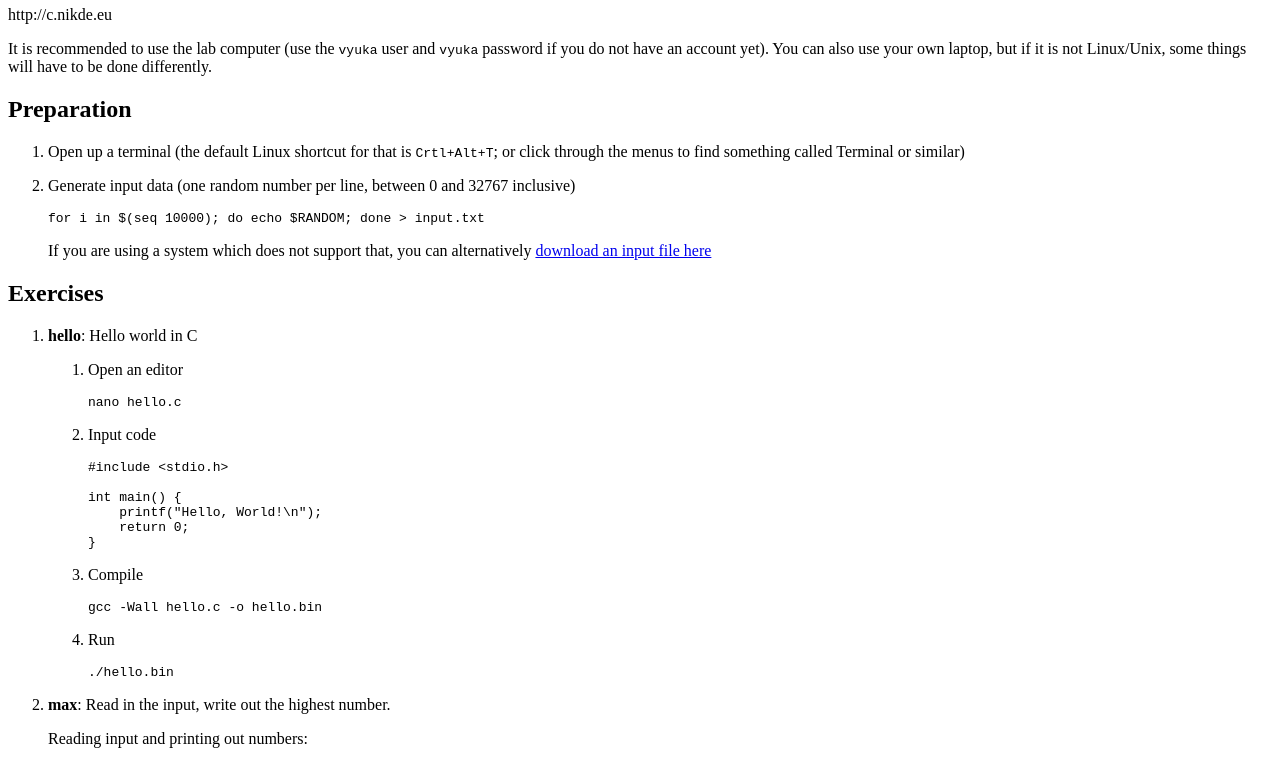
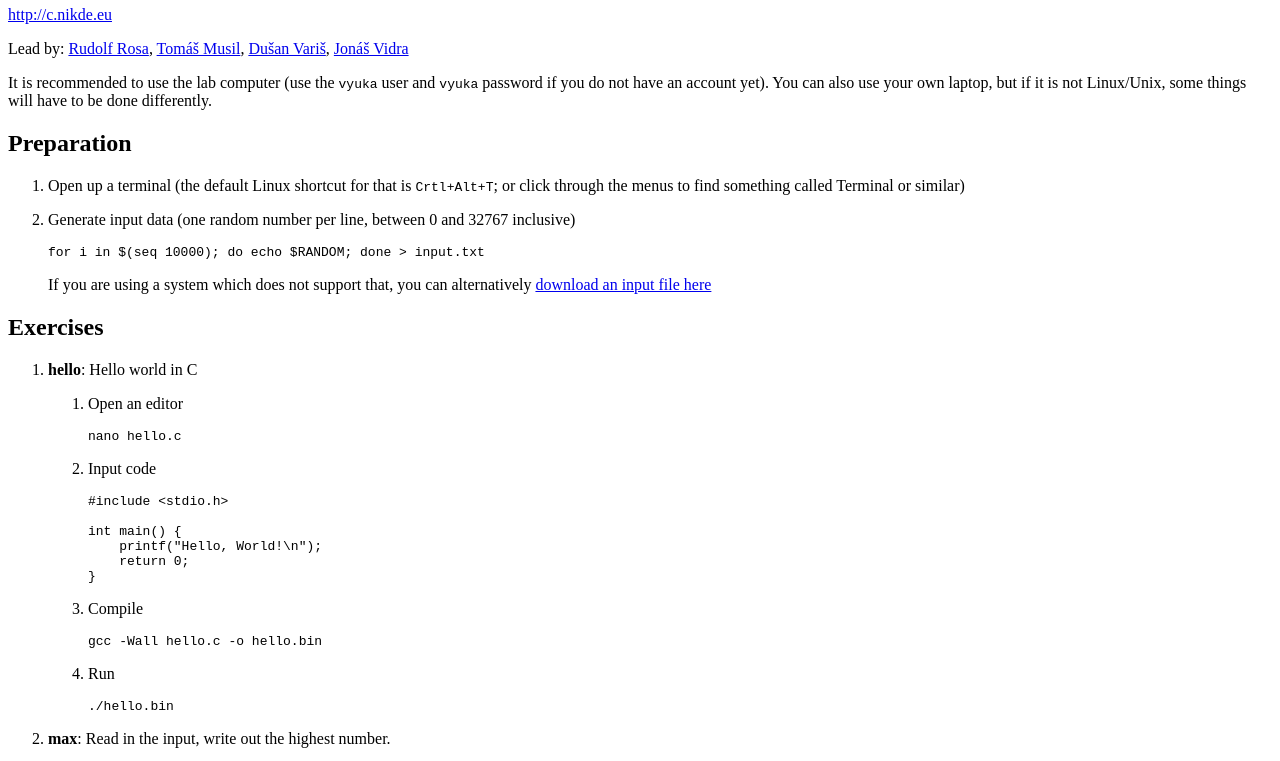
Before and after one commit to ptakopysk/mgrnalej, a plain HTML site: page docs/index.html in a window 1280 px wide. Shown: the part 60-821 px from the top of the page. Drawn offline with Linux system fonts and the light colour scheme.

Commit message:
contacts

```diff
--- a/docs/index.html
+++ b/docs/index.html
@@ -1,6 +1,12 @@
 <h1>Programming Check-up</h1>
 
-<p>http://c.nikde.eu</p>
+<p><a href="http://c.nikde.eu">http://c.nikde.eu</a></p>
+
+<p>Lead by:
+<a href="https://ufal.mff.cuni.cz/rudolf-rosa">Rudolf Rosa</a>,
+<a href="https://ufal.mff.cuni.cz/tomas-musil">Tomáš Musil</a>,
+<a href="https://ufal.mff.cuni.cz/dusan-varis">Dušan Variš</a>,
+<a href="https://ufal.mff.cuni.cz/jonas-vidra">Jonáš Vidra</a></p>
 
 <p>It is recommended to use the lab computer (use the <code>vyuka</code> user and <code>vyuka</code> password if you do not have an account yet). You can also use your own laptop, but if it is not Linux/Unix, some things will have to be done differently.</p>
 
```
Also changed, not shown: 1 other file.
